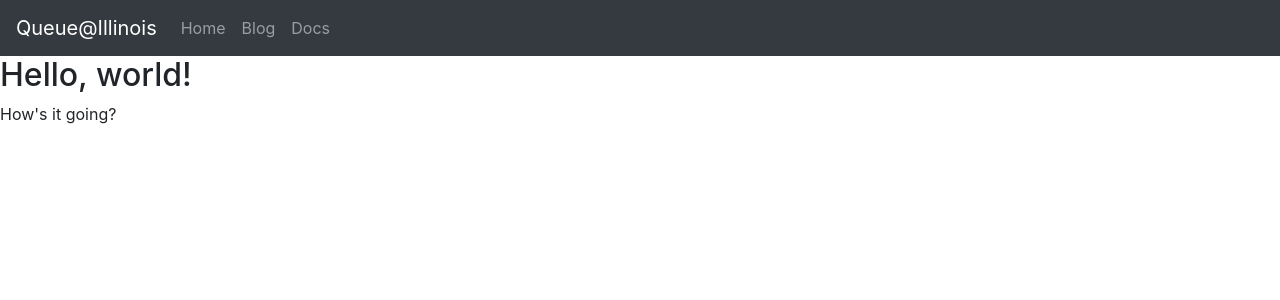
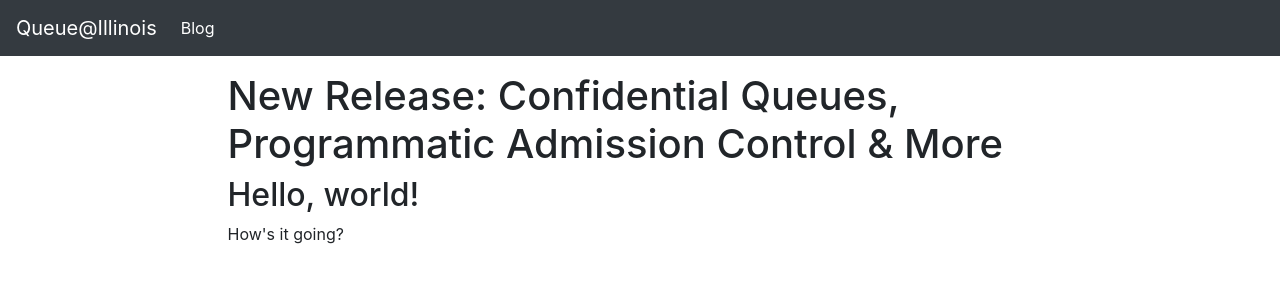
Before and after one commit to illinois/queue-info, a Next.js app: page /blog/confidential-queues-programmatic-admission-control in a window 1280 px wide. Shown: the top 300 px of the page. Built offline with nearby package versions, Linux system fonts and the light colour scheme.

Commit message:
Iterate on post design

```diff
--- a/components/Header.js
+++ b/components/Header.js
@@ -8,8 +8,12 @@ import {
   Collapse
 } from "reactstrap";
 import Link from "next/link";
+import { withRouter } from "next/router";
 
-const Header = () => {
+const Header = ({ router }) => {
+  console.log(router.route);
+  const { route } = router;
+  const isBlog = route.startsWith("/blog");
   return (
     <Navbar color="dark" dark expand="md">
       <Link href="/" passHref>
@@ -17,14 +21,10 @@ const Header = () => {
       </Link>
       <Collapse isOpen={true}>
         <Nav navbar>
-          <NavItem>
-            <NavLink>Home</NavLink>
-          </NavItem>
-          <NavItem>
-            <NavLink>Blog</NavLink>
-          </NavItem>
-          <NavItem>
-            <NavLink>Docs</NavLink>
+          <NavItem active={isBlog}>
+            <Link href="/blog" passHref>
+              <NavLink>Blog</NavLink>
+            </Link>
           </NavItem>
         </Nav>
       </Collapse>
@@ -32,4 +32,4 @@ const Header = () => {
   );
 };
 
-export default Header;
+export default withRouter(Header);
--- a/components/blog/WithPost.js
+++ b/components/blog/WithPost.js
@@ -1,9 +1,15 @@
-import Header from '../Header'
+import React from "react";
+import { Container, Row, Col } from "reactstrap";
+
 export default meta => ({ children }) => {
   return (
-    <>
-      <Header />
-      {children}
-    </>
+    <Container className="mt-3">
+      <Row className="justify-content-center">
+        <Col lg={9}>
+          <h1>{meta.title}</h1>
+          {children}
+        </Col>
+      </Row>
+    </Container>
   );
 };
--- a/pages/_app.js
+++ b/pages/_app.js
@@ -1,6 +1,7 @@
 import App, {Container} from 'next/app'
 import Head from 'next/head'
 import React from 'react'
+import Header from '../components/Header';
 
 export default class MyApp extends App {
   static async getInitialProps ({ Component, router, ctx }) {
@@ -19,6 +20,7 @@ export default class MyApp extends App {
       <Head>
         <title>Queue@Illinois</title>
       </Head>
+      <Header />
       <Component {...pageProps} />
     </Container>
   }
```
